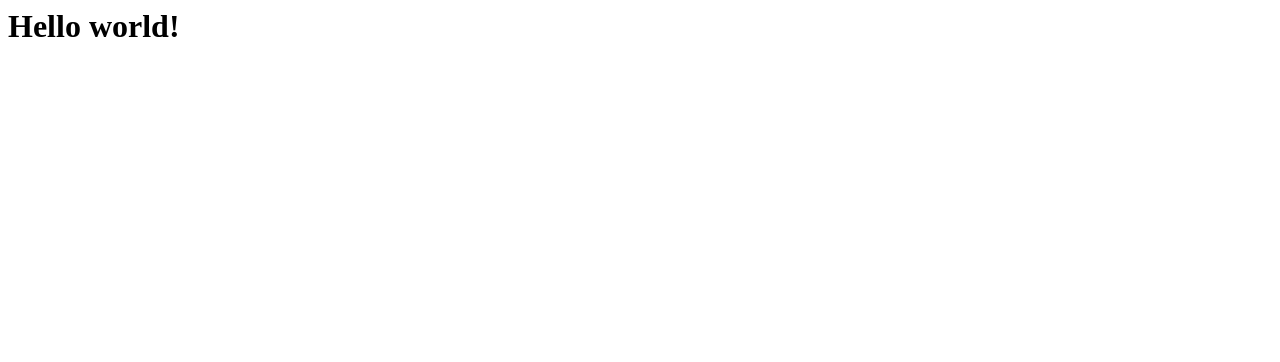
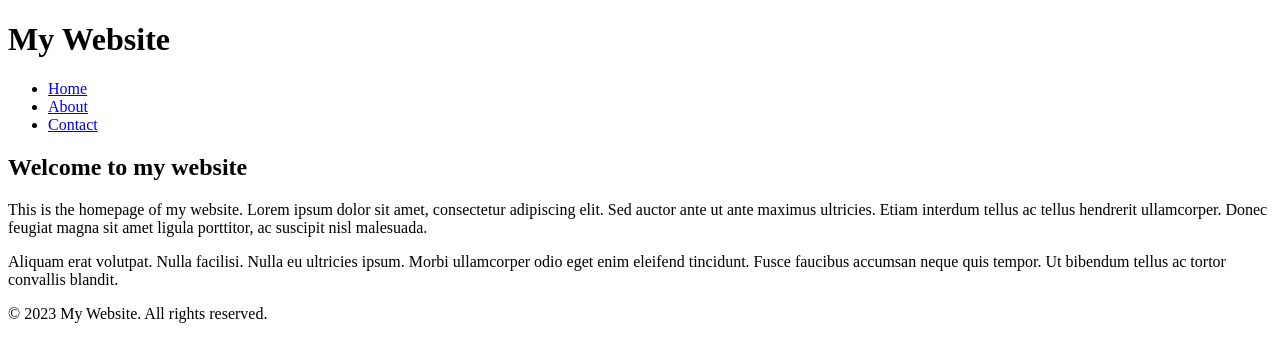
Before and after one commit to neffree/fwiw-app, a plain HTML site: page index.html in a window 1280 px wide. Drawn offline with Linux system fonts and the light colour scheme.

Commit message:
Update index.html

```diff
--- a/index.html
+++ b/index.html
@@ -1 +1,32 @@
-<h1>Hello world!</h1>
+<!DOCTYPE html>
+<html>
+  <head>
+    <title>My Website</title>
+    <meta charset="UTF-8">
+    <meta name="description" content="This is my website">
+    <meta name="viewport" content="width=device-width, initial-scale=1.0">
+    <link rel="stylesheet" href="style.css">
+  </head>
+  <body>
+    <header>
+      <h1>My Website</h1>
+      <nav>
+        <ul>
+          <li><a href="#">Home</a></li>
+          <li><a href="#">About</a></li>
+          <li><a href="#">Contact</a></li>
+        </ul>
+      </nav>
+    </header>
+    <main>
+      <section>
+        <h2>Welcome to my website</h2>
+        <p>This is the homepage of my website. Lorem ipsum dolor sit amet, consectetur adipiscing elit. Sed auctor ante ut ante maximus ultricies. Etiam interdum tellus ac tellus hendrerit ullamcorper. Donec feugiat magna sit amet ligula porttitor, ac suscipit nisl malesuada.</p>
+        <p>Aliquam erat volutpat. Nulla facilisi. Nulla eu ultricies ipsum. Morbi ullamcorper odio eget enim eleifend tincidunt. Fusce faucibus accumsan neque quis tempor. Ut bibendum tellus ac tortor convallis blandit.</p>
+      </section>
+    </main>
+    <footer>
+      <p>&copy; 2023 My Website. All rights reserved.</p>
+    </footer>
+  </body>
+</html>
```
